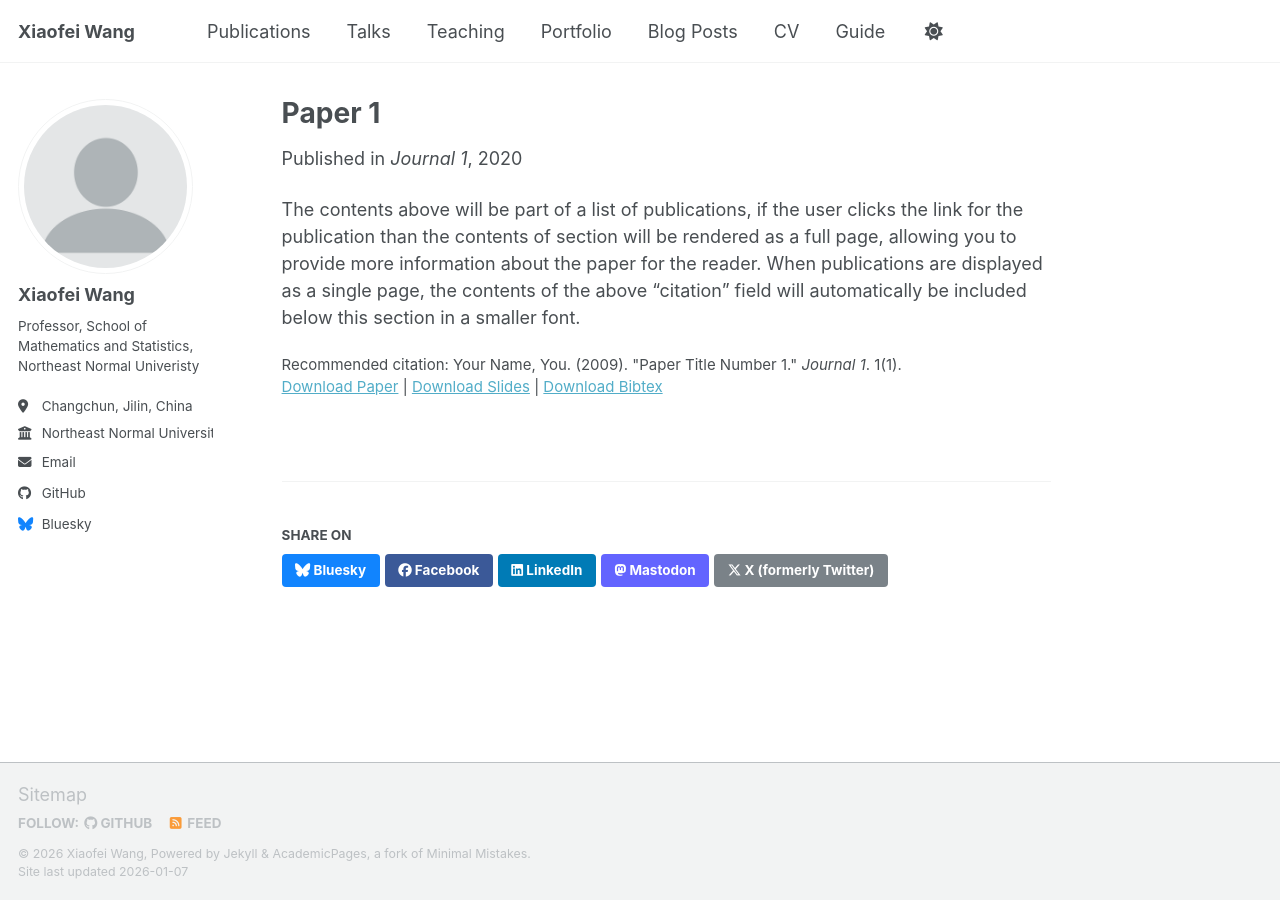
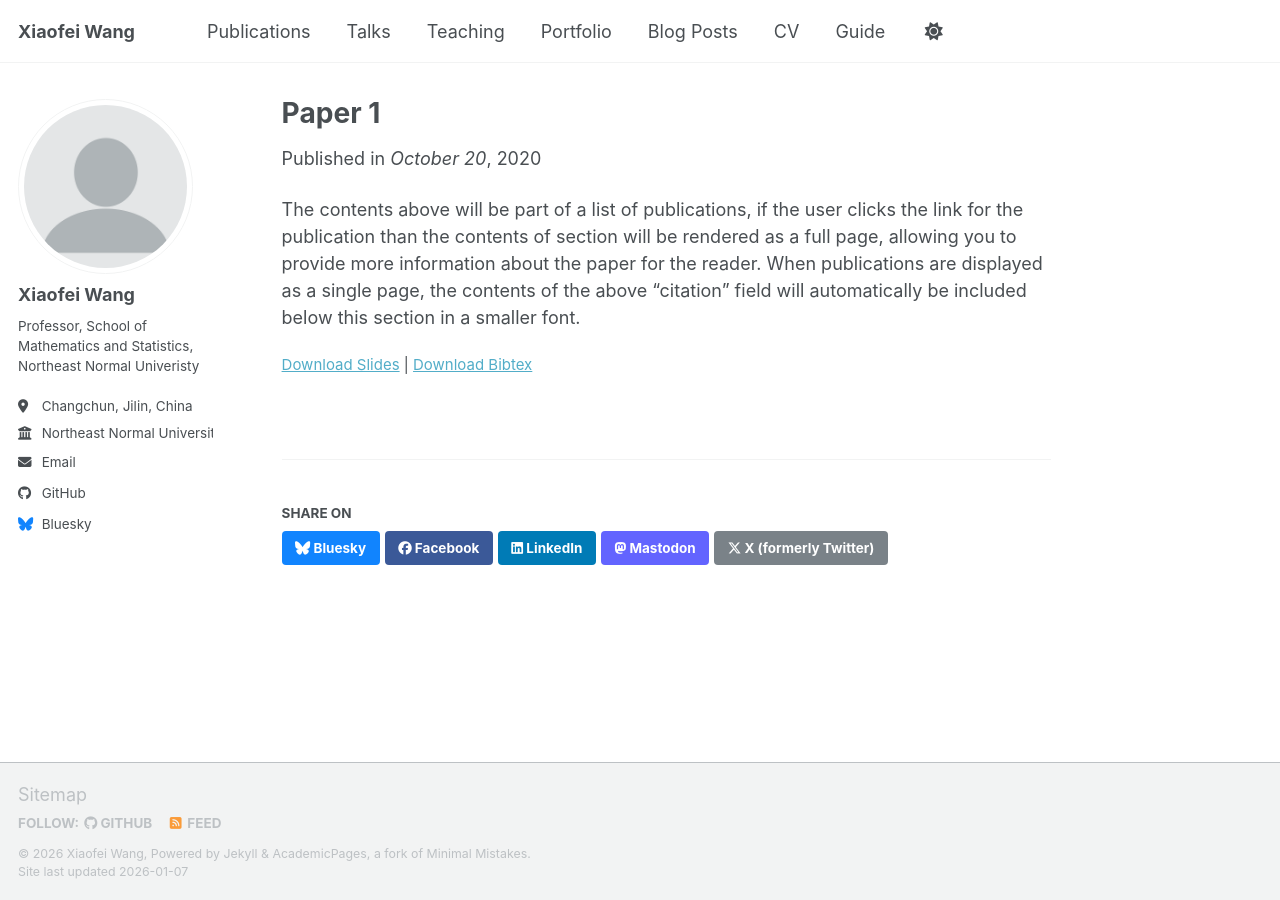
Before and after one commit to mathswang/mathswang.github.io, a Jekyll site: the page built from _publications/jmlr20201020.md, in a window 1280 px wide. Built offline with Jekyll 4.4.1, drawn with Linux system fonts in a browser that asks for light colours; a script bundle is joined from its source files by our own code; library files that are not in the unit come from our copies.

Commit message:
Update and rename 20200101.md to jmlr20201020.md

```diff
--- a/_publications/20200101.md
+++ b/_publications/jmlr20201020.md
@@ -2,14 +2,12 @@
 title: "Paper 1"
 collection: publications
 category: manuscripts
-permalink: /publication/20200101
+permalink: /publication/jmlr20201020
 excerpt: 'This paper is about the number 1. The number 2 is left for future work.'
-date: 2020-01-01
-venue: 'Journal 1'
+date: 2020-10-20
+venue: 'October 20'
 slidesurl: 'https://mathswang.github.io/files/slides2020.pdf'
 paperurl: 'https://mathswang.github.io/files/paper2020.pdf'
 bibtexurl: 'https://mathswang.github.io/files/bibtex2020.bib'
-citation: 'Your Name, You. (2009). &quot;Paper Title Number 1.&quot; <i>Journal 1</i>. 1(1).'
-codeurl: "https://github.com/mathswang/wsz0106"
 ---
 The contents above will be part of a list of publications, if the user clicks the link for the publication than the contents of section will be rendered as a full page, allowing you to provide more information about the paper for the reader. When publications are displayed as a single page, the contents of the above "citation" field will automatically be included below this section in a smaller font.
```
